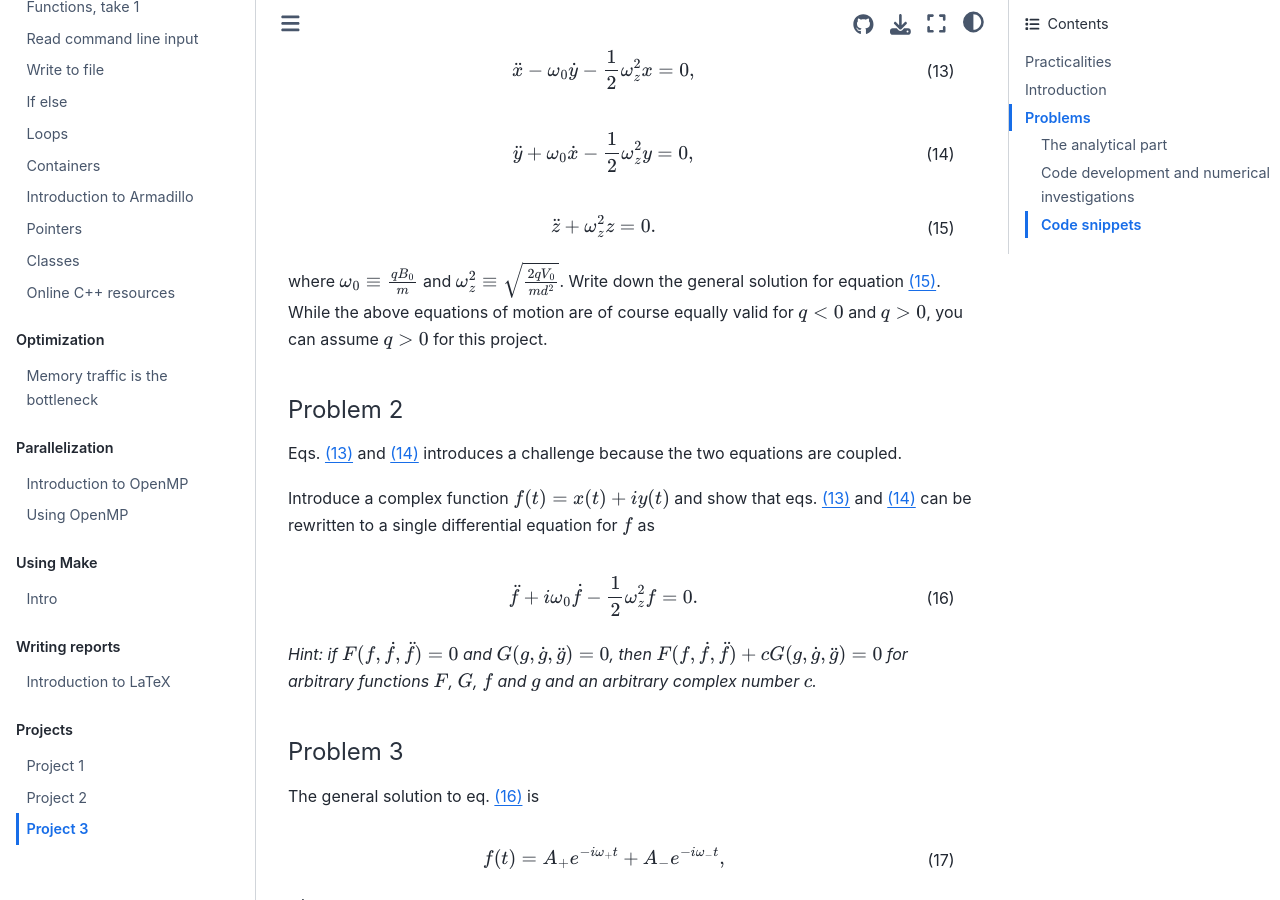
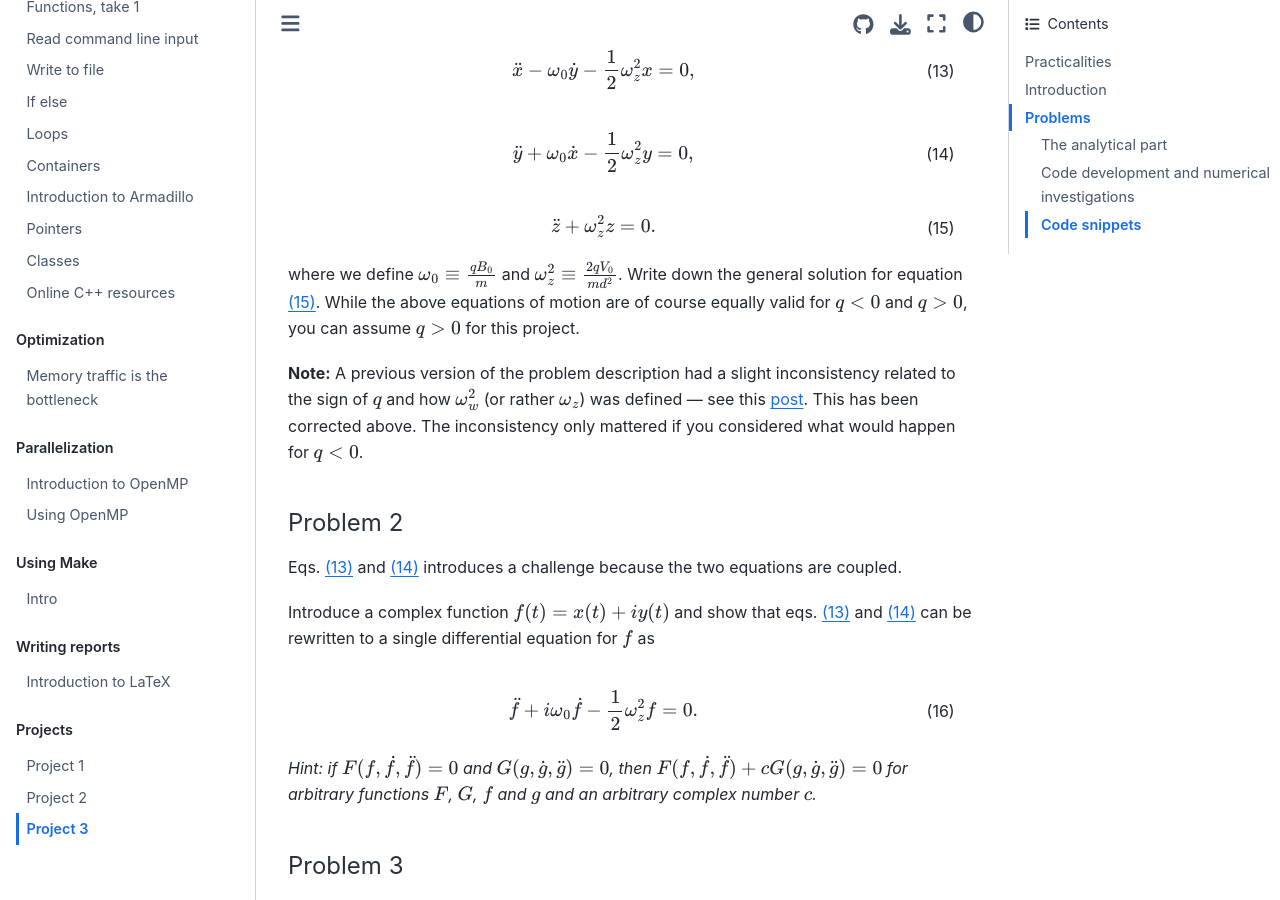
Before and after one commit to anderkve/FYS3150, a Jupyter Book: the page built from book/projects/project3.md, in a window 1280 px wide and 900 px high, scrolled down 3564 px. Built offline with Jupyter Book 1.0.4 settings and Sphinx 7.4.7 and the Sphinx Book theme 1.1.4, drawn with Linux system fonts in a browser that asks for light colours.

Commit message:
Further correction to Problem 1 of Project 3
	modified:   book/projects/project3.md

```diff
--- a/book/projects/project3.md
+++ b/book/projects/project3.md
@@ -111,9 +111,10 @@ $$
 \ddot{z} + \omega_z^2 z = 0.
 $$ (z_eq)
 
-where $\omega_0 \equiv \frac{q B_0}{m}$ and $\omega_z^2 \equiv \sqrt{\frac{2 q V_0}{md^2}}$.
+where we define $\omega_0 \equiv \frac{q B_0}{m}$ and $\omega_z^2 \equiv \frac{2 q V_0}{md^2}$.
 Write down the general solution for equation {eq}`z_eq`. While the above equations of motion are of course equally valid for $q < 0$ and $q > 0$, you can assume $q > 0$ for this project.
 
+**Note:** A previous version of the problem description had a slight inconsistency related to the sign of $q$ and how $\omega_w^2$ (or rather $\omega_z$) was defined --- see this [post](https://github.com/anderkve/FYS3150/issues/17#issuecomment-936240352). This has been corrected above. The inconsistency only mattered if you considered what would happen for $q < 0$.
 
 #### Problem 2
 
```
